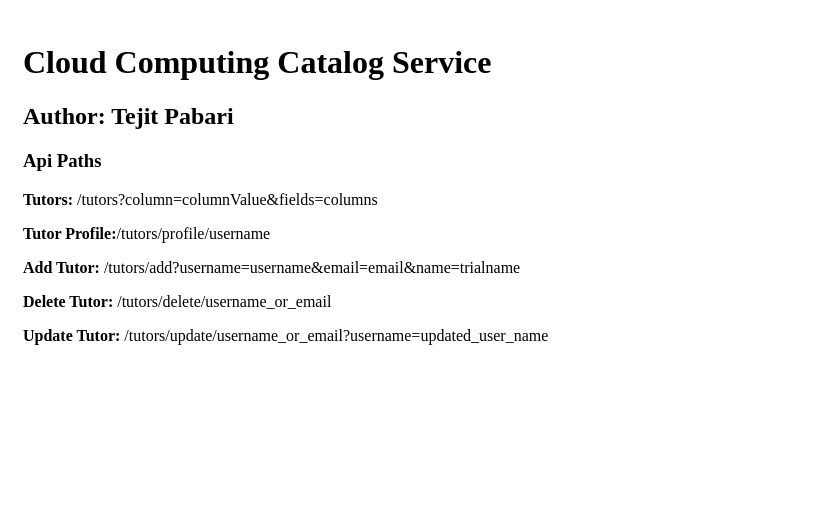
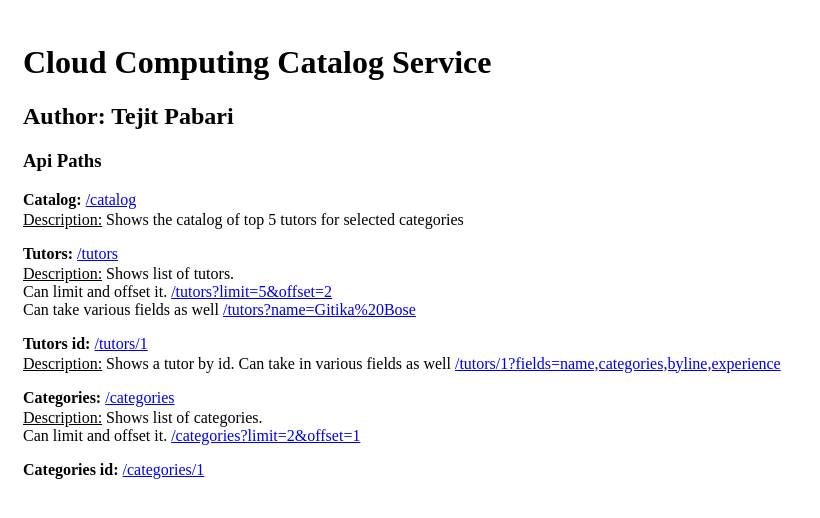
Before and after one commit to tejitpabari99/CatalogService, a Flask app: page / in a window 1280 px wide. Shown: the top 518 px of the page, without its empty margins (0-820 px from the left). Run offline with Flask 2, Linux system fonts and the light colour scheme.

Commit message:
index.html changes

```diff
--- a/application.py
+++ b/application.py
@@ -61,40 +61,40 @@ def tutors_id(idTutors):
     data = td.get_tutors_by_id(idTutors=idTutors, params=custParams, url=request.url_root)
     rsp = Response(json.dumps(data), status=200, content_type="application/json")
     return rsp
-
-@application.route("/tutors/add", methods=["GET"])
-def tutors_add():
-    params = request.args.copy()
-    try:
-        data = td.add_tutor(params=params)
-        rsp = Response(json.dumps(data), status=200, content_type="application/json")
-    except Exception as e:
-        print('Error:',e)
-        rsp = Response('Error: {}'.format(str(e)), status=400)
-    return rsp
-
-@application.route("/tutors/delete/<usrEmail>", methods=["GET"])
-def tutors_delete(usrEmail):
-    email = True if '@' in usrEmail else False
-    try:
-        data = td.delete_tutor(usrEmail,email)
-        rsp = Response(json.dumps(data), status=200, content_type="application/json")
-    except Exception as e:
-        print('Error:',e)
-        rsp = Response('Error: {}'.format(str(e)), status=400)
-    return rsp
-
-@application.route("/tutors/update/<usrEmail>", methods=["GET"])
-def tutors_update(usrEmail):
-    email = True if '@' in usrEmail else False
-    params = request.args.copy()
-    try:
-        data = td.update_tutor(usrEmail,email, params)
-        rsp = Response(json.dumps(data), status=200, content_type="application/json")
-    except Exception as e:
-        print('Error:',e)
-        rsp = Response('Error: {}'.format(str(e)), status=400)
-    return rsp
+#
+# @application.route("/tutors/add", methods=["GET"])
+# def tutors_add():
+#     params = request.args.copy()
+#     try:
+#         data = td.add_tutor(params=params)
+#         rsp = Response(json.dumps(data), status=200, content_type="application/json")
+#     except Exception as e:
+#         print('Error:',e)
+#         rsp = Response('Error: {}'.format(str(e)), status=400)
+#     return rsp
+#
+# @application.route("/tutors/delete/<usrEmail>", methods=["GET"])
+# def tutors_delete(usrEmail):
+#     email = True if '@' in usrEmail else False
+#     try:
+#         data = td.delete_tutor(usrEmail,email)
+#         rsp = Response(json.dumps(data), status=200, content_type="application/json")
+#     except Exception as e:
+#         print('Error:',e)
+#         rsp = Response('Error: {}'.format(str(e)), status=400)
+#     return rsp
+#
+# @application.route("/tutors/update/<usrEmail>", methods=["GET"])
+# def tutors_update(usrEmail):
+#     email = True if '@' in usrEmail else False
+#     params = request.args.copy()
+#     try:
+#         data = td.update_tutor(usrEmail,email, params)
+#         rsp = Response(json.dumps(data), status=200, content_type="application/json")
+#     except Exception as e:
+#         print('Error:',e)
+#         rsp = Response('Error: {}'.format(str(e)), status=400)
+#     return rsp
 
 if __name__ == "__main__":
     application.run(debug=True)
--- a/templates/index.html
+++ b/templates/index.html
@@ -1,6 +1,21 @@
 <html>
 <head>
     <title>Catalog Service</title>
+
+    <style>
+        .path {
+            font-weight: bold;
+        }
+        .pathName {
+            margin-bottom: 2px;
+        }
+        .pathDesc {
+            margin-top: 2px;
+        }
+        .underline {
+            text-decoration: underline;
+        }
+    </style>
 </head>
 <body>
     <div style="padding: 15px">
@@ -9,11 +24,75 @@
 
         <div style="margin-top: 20px">
             <h3>Api Paths</h3>
-            <p><strong>Tutors: </strong>/tutors?column=columnValue&fields=columns</p>
-            <p><strong>Tutor Profile:</strong>/tutors/profile/username</p>
-            <p><strong>Add Tutor: </strong>/tutors/add?username=username&email=email&name=trialname</p>
-            <p><strong>Delete Tutor: </strong>/tutors/delete/username_or_email</p>
-            <p><strong>Update Tutor: </strong>/tutors/update/username_or_email?username=updated_user_name</p>
+            <div>
+                <p class="pathName">
+                    <span class="path">Catalog: </span>
+                    <a href="http://catalogservice-env.eba-7vfv9bgm.us-east-2.elasticbeanstalk.com/catalog">
+                        /catalog
+                    </a>
+                </p>
+                <p class="pathDesc">
+                    <span class="underline">Description:</span> Shows the catalog of top 5 tutors for selected categories
+                </p>
+            </div>
+
+            <div>
+                <p class="pathName">
+                    <span class="path">Tutors: </span>
+                    <a href="http://catalogservice-env.eba-7vfv9bgm.us-east-2.elasticbeanstalk.com/tutors">
+                        /tutors
+                    </a>
+                </p>
+                <p class="pathDesc pathName">
+                    <span class="underline">Description:</span> Shows list of tutors. </br>
+                    Can limit and offset it.
+                    <a href="http://catalogservice-env.eba-7vfv9bgm.us-east-2.elasticbeanstalk.com/tutors?limit=5&offset=2">
+                        /tutors?limit=5&offset=2
+                    </a> </br>
+                    Can take various fields as well
+                    <a href="http://catalogservice-env.eba-7vfv9bgm.us-east-2.elasticbeanstalk.com/tutors?name=Gitika%20Bose">
+                        /tutors?name=Gitika%20Bose
+                    </a>
+                </p>
+            </div>
+            <div>
+                <p class="pathName">
+                    <span class="path">Tutors id: </span>
+                    <a href="http://catalogservice-env.eba-7vfv9bgm.us-east-2.elasticbeanstalk.com/tutors/1">
+                        /tutors/1
+                    </a>
+                </p>
+                <p class="pathDesc pathName">
+                    <span class="underline">Description:</span> Shows a tutor by id. Can take in various fields as well
+                    <a href="http://catalogservice-env.eba-7vfv9bgm.us-east-2.elasticbeanstalk.com/tutors/1?fields=name,categories,byline,experience">
+                        /tutors/1?fields=name,categories,byline,experience
+                    </a>
+                </p>
+            </div>
+
+            <div>
+                <p class="pathName">
+                    <span class="path">Categories: </span>
+                    <a href="http://catalogservice-env.eba-7vfv9bgm.us-east-2.elasticbeanstalk.com/categories">
+                        /categories
+                    </a>
+                </p>
+                <p class="pathDesc pathName">
+                    <span class="underline">Description:</span> Shows list of categories. </br>
+                    Can limit and offset it.
+                    <a href="http://catalogservice-env.eba-7vfv9bgm.us-east-2.elasticbeanstalk.com/categories?limit=2&offset=1">
+                        /categories?limit=2&offset=1
+                    </a>
+                </p>
+            </div>
+            <div>
+                <p class="pathName">
+                    <span class="path">Categories id: </span>
+                    <a href="http://catalogservice-env.eba-7vfv9bgm.us-east-2.elasticbeanstalk.com/categories/1">
+                        /categories/1
+                    </a>
+                </p>
+            </div>
         </div>
 
     </div>
```
